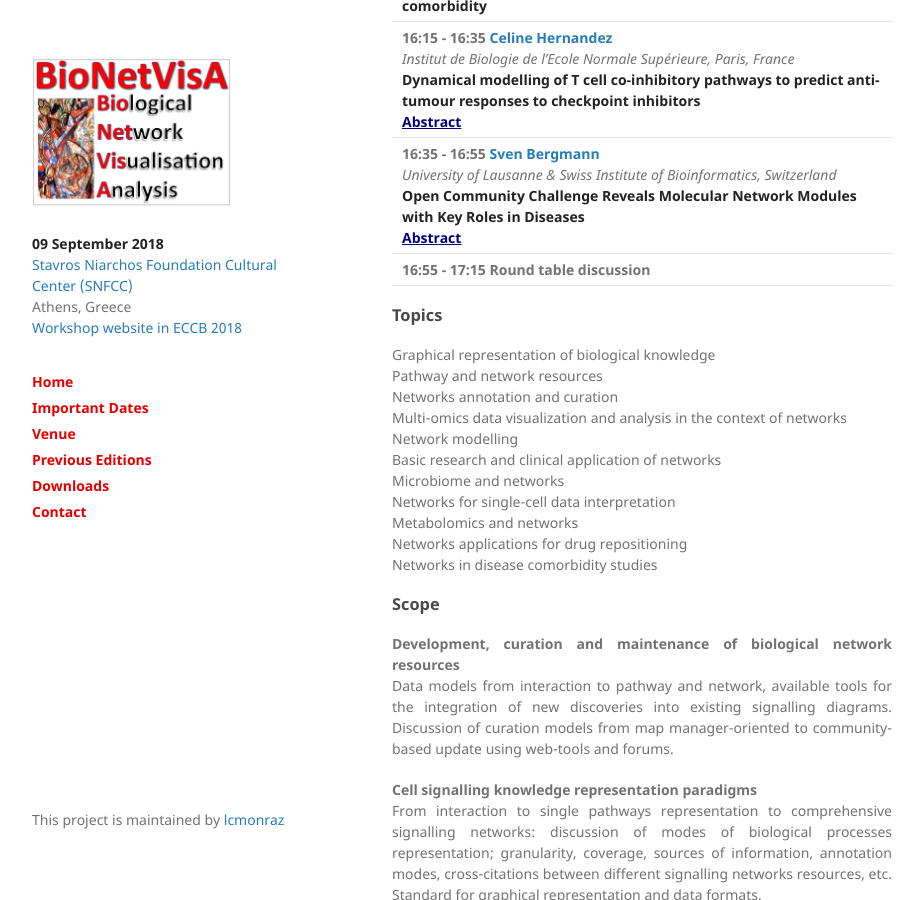
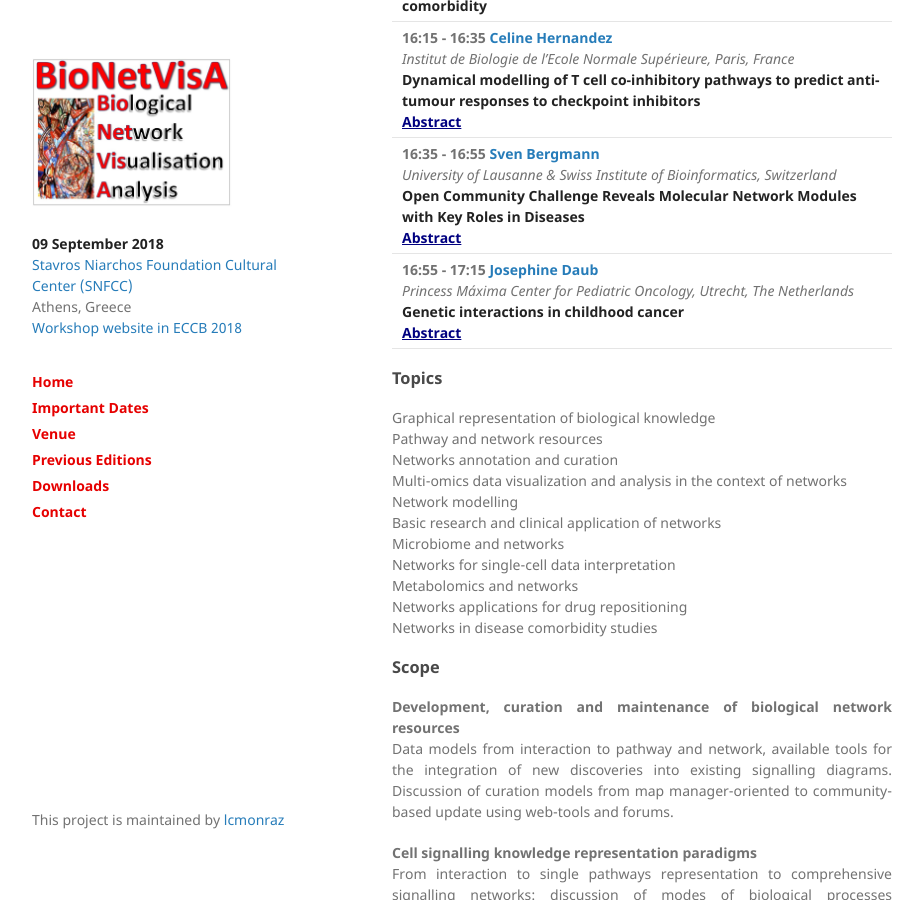
Before and after one commit to lcmonraz/Bionetvisa.github.io, a Jekyll site: the page built from index.md, in a window 1280 px wide and 900 px high, scrolled down 2911 px. Shown: the whole window, without its empty margins (178-1101 px from the left). Built offline with Jekyll 4.4.1, drawn with Linux system fonts in a browser that asks for light colours.

Commit message:
Update index.md

```diff
--- a/index.md
+++ b/index.md
@@ -111,18 +111,11 @@ layout: default
 <i>University of Lausanne & Swiss Institute of Bioinformatics, Switzerland</i><br />
 <strong>Open Community Challenge Reveals Molecular Network Modules with Key Roles in Diseases</strong><br />
 <a href="/Abstracts/Bionetvisa2018/Sven_Bergmann_BioNetVisA2018.pdf"><b><font color="Navy"><span style="text-decoration: underline;">Abstract</span></font></b></a></td></tr>
-<tr><td><b>16:55 - 17:15 Round table discussion</b></td></tr>
-</table>
-
-<!--
-<tr><td><b>11:40 - 11: 55 <a href="https://www.researchgate.net/profile/Josephine_Daub">Josephine Daub</a></b><br />
+<tr><td><b>16:55 - 17:15 <a href="https://www.researchgate.net/profile/Josephine_Daub">Josephine Daub</a></b><br />
 <i>Princess Máxima Center for Pediatric Oncology, Utrecht, The Netherlands</i><br />
 <strong>Genetic interactions in childhood cancer</strong><br />
 <a href="/Abstracts/Bionetvisa2018/Josephine_Daub_BioNetVisA2018.pdf"><b><font color="Navy"><span style="text-decoration: underline;">Abstract</span></font></b></a></td></tr>
-<tr><td><b>09:00 - 09:20 <a href="http://www.sbi.jp/members.htm">Samik Ghosh</a></b><br />
-<i>The Systems Biology Institute, Tokyo, Japan</i><br />
-<strong>Towards a network-centric approach in systems toxicology</strong><br />
-<a href="/Abstracts/Bionetvisa2018/Samik_Ghosh_BioNetVisA2018.pdf"><b><font color="Navy"><span style="text-decoration: underline;">Abstract</span></font></b></a></td></tr> -->
+</table>
 
 ### Topics
 <p>Graphical representation of biological knowledge<br />
@@ -211,5 +204,14 @@ The link below will take you to the EasyChair submission page. Once logged, clic
 
 ### Sponsors
   <div>
-      <a href="http://isac-net.org/" target="_blank"><img src="thumbnail_Logo_ISAC_sponsor.jpg" alt="INCa" style="float: left; width:10%; margin-right:10%; margin-bottom: 0.5em;"></a>
+      <a href="http://isac-net.org/" target="_blank"><img src="thumbnail_Logo_ISAC_sponsor.jpg" alt="INCa" style="float: left; width:100%; margin-right:10%; margin-bottom: 0.5em;"></a>
       </div>
+
+<!--
+<tr><td><b>09:00 - 09:20 <a href="http://www.sbi.jp/members.htm">Samik Ghosh</a></b><br />
+<i>The Systems Biology Institute, Tokyo, Japan</i><br />
+<strong>Towards a network-centric approach in systems toxicology</strong><br />
+<a href="/Abstracts/Bionetvisa2018/Samik_Ghosh_BioNetVisA2018.pdf"><b><font color="Navy"><span style="text-decoration: underline;">Abstract</span></font></b></a></td></tr> -->
+
+</body>
+</html>
```
